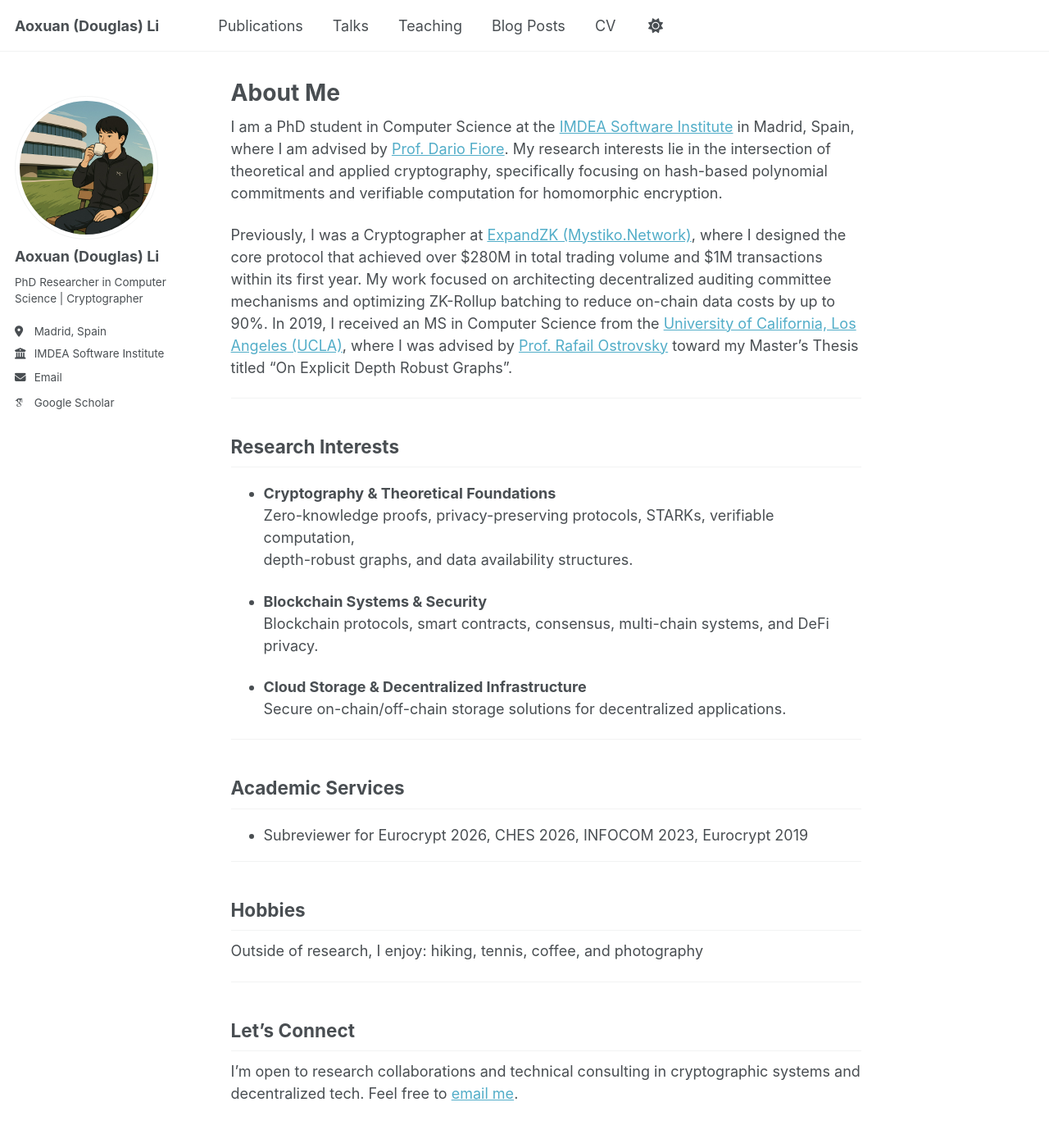
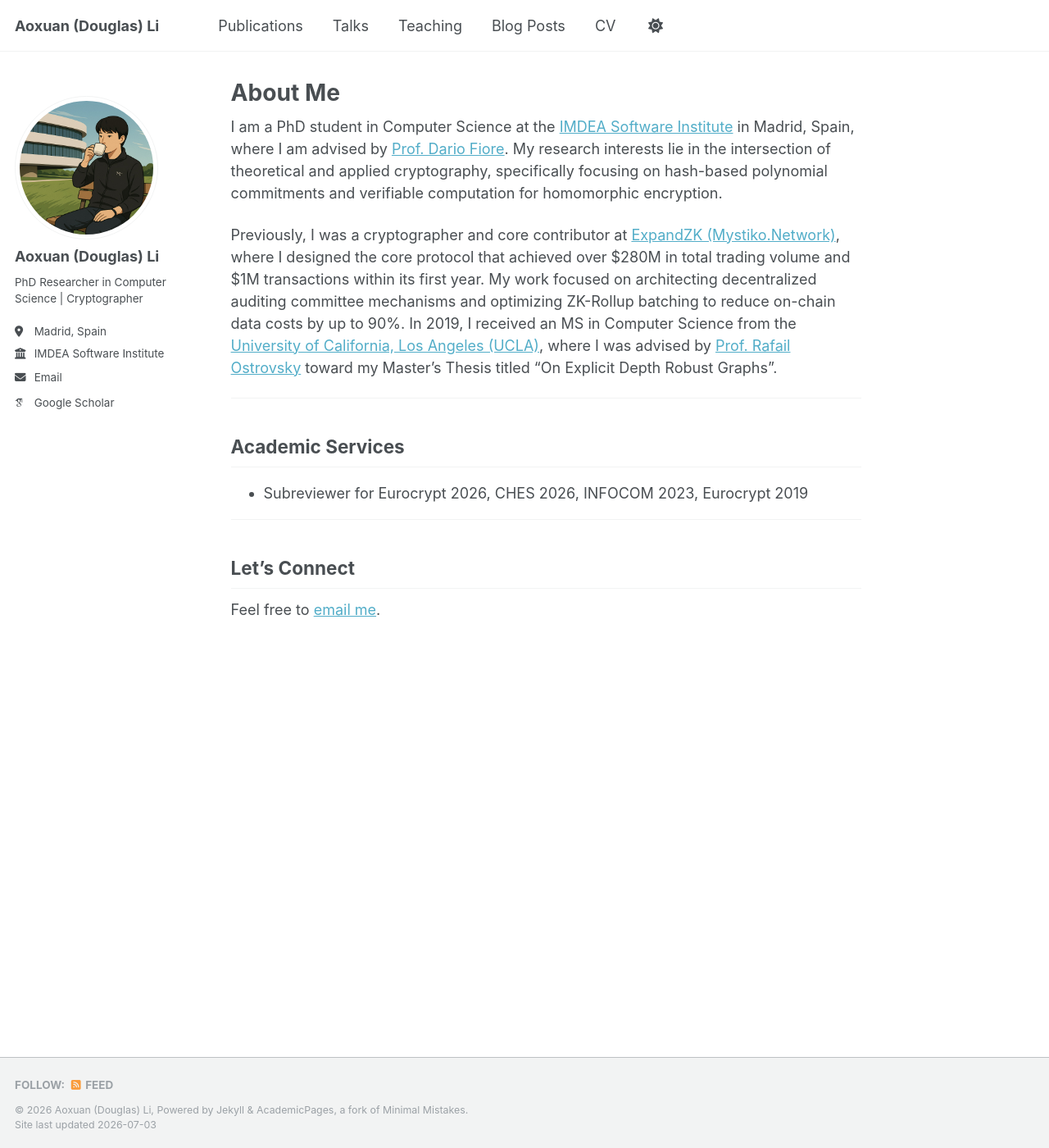
Before and after one commit to Douglasli/douglasli.github.io, a Jekyll site: the page built from _pages/about.md, in a window 1280 px wide and 1400 px high. Shown: the whole window at 82% size. Built offline with Jekyll 4.4.1, drawn with Linux system fonts in a browser that asks for light colours; some web fonts are replaced.

Commit message:
update about

```diff
--- a/_pages/about.md
+++ b/_pages/about.md
@@ -9,21 +9,7 @@
 
 I am a PhD student in Computer Science at the [IMDEA Software Institute](https://software.imdea.org/) in Madrid, Spain, where I am advised by [Prof. Dario Fiore](https://www.dariofiore.it/). My research interests lie in the intersection of theoretical and applied cryptography, specifically focusing on hash-based polynomial commitments and verifiable computation for  homomorphic encryption.
 
-Previously, I was a Cryptographer at [ExpandZK (Mystiko.Network)](https://expandzk.com/), where I designed the core protocol that achieved over $280M in total trading volume and $1M transactions within its first year. My work focused on architecting decentralized auditing committee mechanisms and optimizing ZK-Rollup batching to reduce on-chain data costs by up to 90%. In 2019, I received an MS in Computer Science from the [University of California, Los Angeles (UCLA)](https://www.ucla.edu/), where I was advised by [Prof. Rafail Ostrovsky](https://web.cs.ucla.edu/~rafail/) toward my Master's Thesis titled "On Explicit Depth Robust Graphs".
-
----
-
-## Research Interests
-
-- **Cryptography & Theoretical Foundations**
-  Zero-knowledge proofs, privacy-preserving protocols, STARKs, verifiable computation,
-  depth-robust graphs, and data availability structures.
-
-- **Blockchain Systems & Security**
-  Blockchain protocols, smart contracts, consensus, multi-chain systems, and DeFi privacy.
-
-- **Cloud Storage & Decentralized Infrastructure**
-  Secure on-chain/off-chain storage solutions for decentralized applications.
+Previously, I was a cryptographer and core contributor at [ExpandZK (Mystiko.Network)](https://expandzk.com/), where I designed the core protocol that achieved over $280M in total trading volume and $1M transactions within its first year. My work focused on architecting decentralized auditing committee mechanisms and optimizing ZK-Rollup batching to reduce on-chain data costs by up to 90%. In 2019, I received an MS in Computer Science from the [University of California, Los Angeles (UCLA)](https://www.ucla.edu/), where I was advised by [Prof. Rafail Ostrovsky](https://web.cs.ucla.edu/~rafail/) toward my Master's Thesis titled "On Explicit Depth Robust Graphs".
 
 ---
 
@@ -32,16 +18,6 @@
 
 ---
 
-## Hobbies
-
-Outside of research, I enjoy:
-hiking,
-tennis,
-coffee,
-and photography
-
----
-
 ## Let's Connect
 
-I’m open to research collaborations and technical consulting in cryptographic systems and decentralized tech. Feel free to [email me](mailto:aoxuan.li at imdea.org).
+Feel free to [email me](mailto:aoxuan.li at imdea.org).
```
